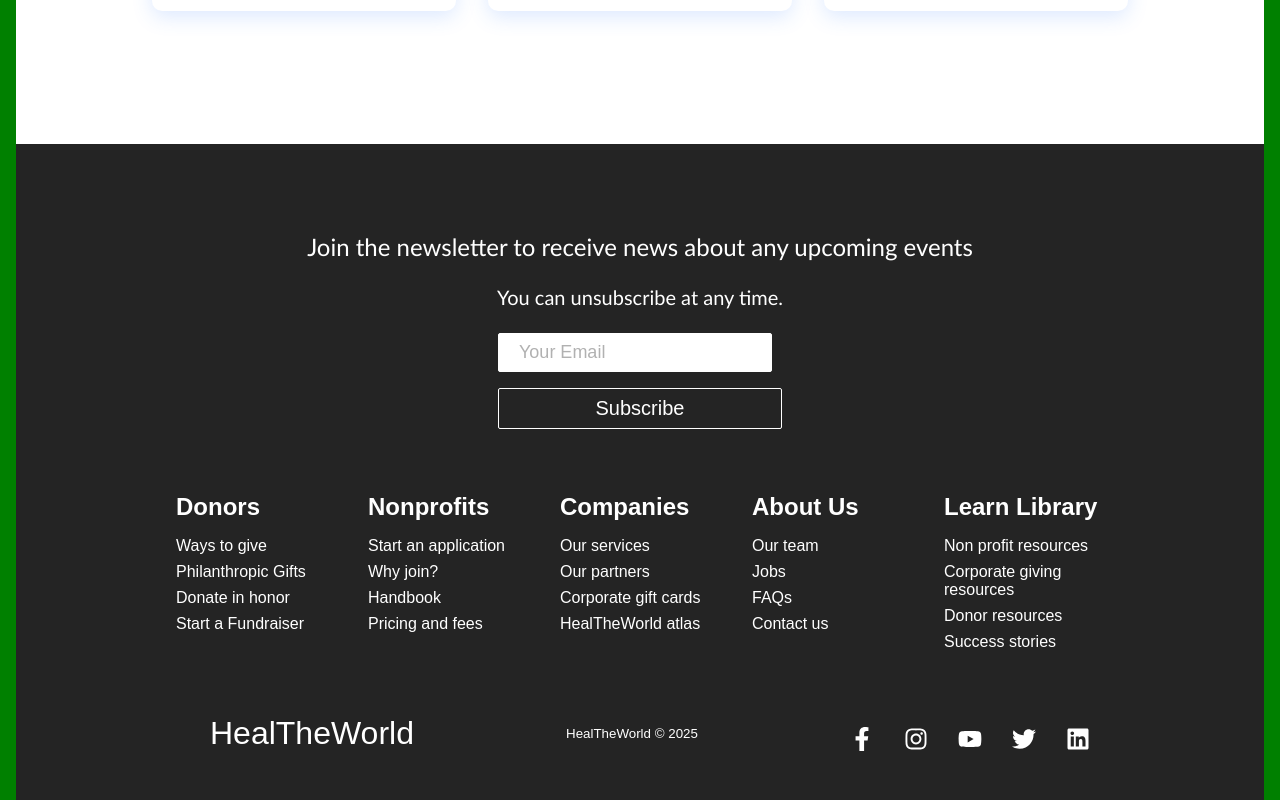
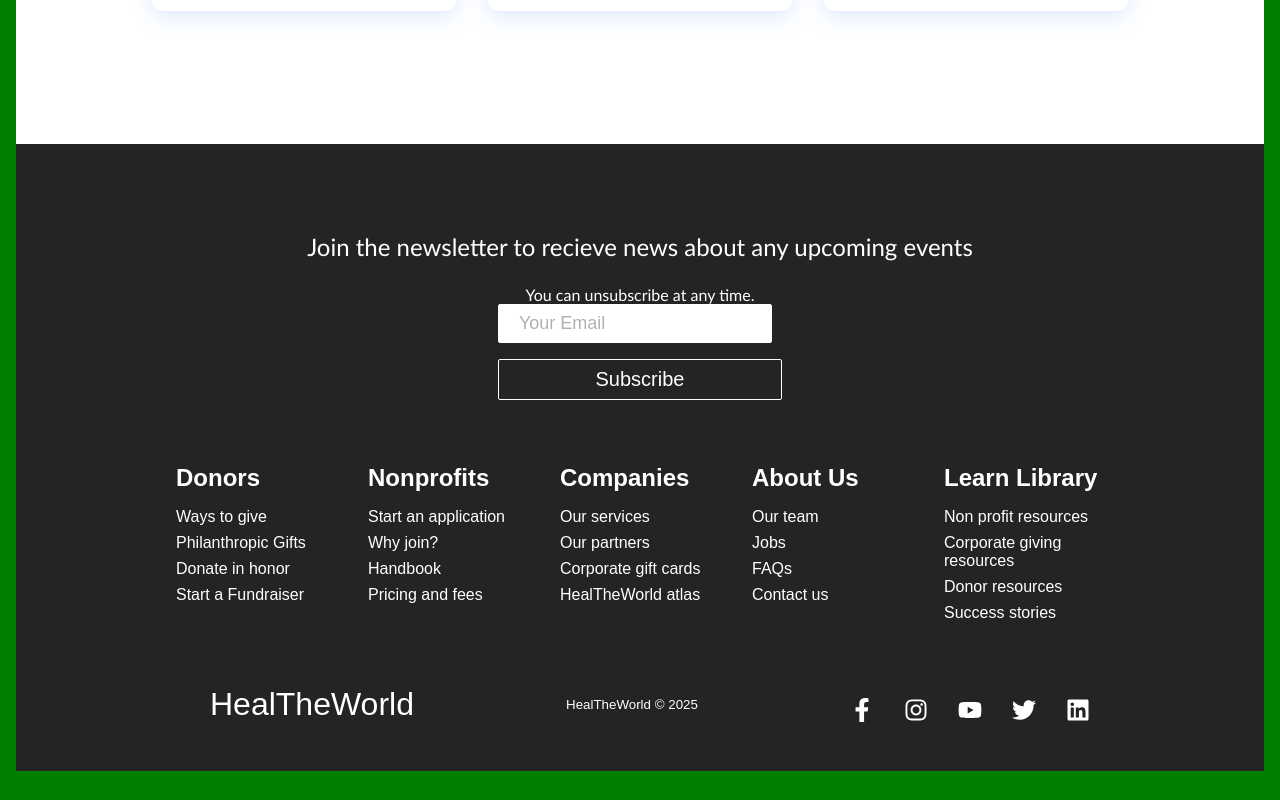
Before and after one commit to DinethKeragala/charityApp, a React (Create React App) app in the folder frontend/: page / in a window 1280 px wide. Shown: the part 1875-2675 px from the top of the page. After the commit the page ends 2646 px from the top, so only its background shows below. Built offline with nearby package versions, Linux system fonts and the light colour scheme.

Commit message:
backtofooter

```diff
--- a/frontend/src/components/Footer.js
+++ b/frontend/src/components/Footer.js
@@ -1,6 +1,6 @@
-import React from 'react';
-import { Button } from './Button';
-import './Footer.css';
+import React from 'react'
+import { Button } from './Button'
+import './Footer.css'
 import { Link } from 'react-router-dom';
 import { FaFacebookF, FaInstagram, FaYoutube, FaTwitter, FaLinkedin } from 'react-icons/fa';
 
@@ -9,9 +9,9 @@ function Footer() {
     <div className='footer-container'>
         <section className='footer-subscription'>
             <p className='footer-subscription-heading'>
-                Join the newsletter to receive news about any upcoming events
+                Join the newsletter to recieve news about any upcoming events
             </p>
-            <p className='footer-subscription-text'>
+            <p className='footer-subscription-test'>
                 You can unsubscribe at any time.
             </p>
             <div className='input-areas'>
@@ -116,4 +116,4 @@ function Footer() {
   )
 }
 
-export default Footer;
+export default Footer
```
Also changed, not shown: frontend/src/components/Footer.css (line endings or trailing spaces).
